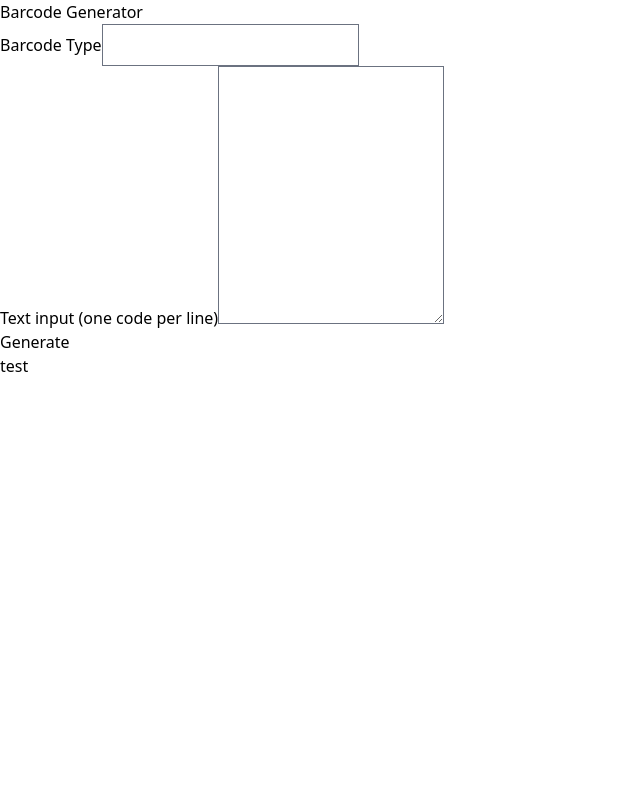
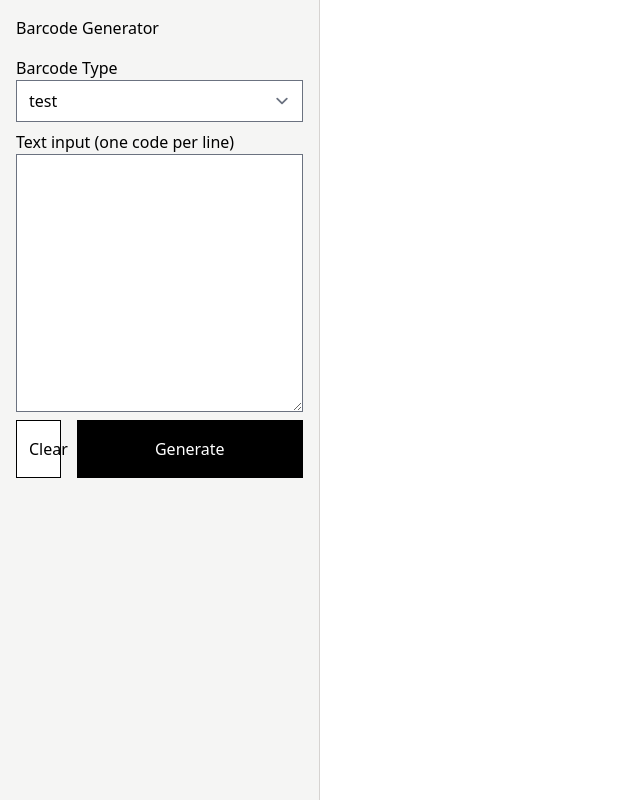
Before and after one commit to twilsonn/barcode-generator, a Gatsby site: page / in a window 1280 px wide. Shown: the whole page, without its empty margins (0-640 px from the left). Built offline with nearby package versions, Linux system fonts and the light colour scheme; Gatsby itself is replaced by a stand-in of ours.

Commit message:
update: added basic styles to sidebar

```diff
--- a/src/components/Sidebar/index.tsx
+++ b/src/components/Sidebar/index.tsx
@@ -2,26 +2,49 @@ import React from "react";
 
 const Sidebar: React.FC = () => {
   return (
-    <aside>
-      <header>Barcode Generator</header>
+    <aside className="fixed w-1/4 h-screen bg-stone-100 border-r border-stone-300 p-4">
+      <header className="prose pb-4 select-none">
+        <h1>Barcode Generator</h1>
+      </header>
       <form>
-        <div>
-          <label htmlFor="barcode-type">Barcode Type</label>
-          <input type="text" name="barcode-type" id="barcode-type" />
+        <div className="flex flex-col mb-2">
+          <label htmlFor="barcode-type" className="select-none">
+            Barcode Type
+          </label>
+          <select name="barcode-type" id="barcode-type" className="form-select">
+            <option value="test">test</option>
+            <option value="test">test</option>
+            <option value="test">test</option>
+          </select>
         </div>
 
-        <div>
-          <label htmlFor="barcode-input">Text input (one code per line)</label>
+        <div className="flex flex-col mb-2">
+          <label htmlFor="barcode-input" className="select-none">
+            Text input (one code per line)
+          </label>
           <textarea
             name="barcode-input"
             id="barcode-input"
+            className="form-textarea max-h-96"
             cols={20}
             rows={10}
           ></textarea>
         </div>
 
-        <div>
-          <button type="button">Generate</button>
+        <div className="grid grid-cols-5 gap-4 mb-2 select-none">
+          <button
+            type="button"
+            className="bg-white text-black px-3 py-4 text-center border border-black"
+          >
+            Clear
+          </button>
+
+          <button
+            type="button"
+            className="col-span-4 bg-black text-white px-3 py-4 text-center border border-black"
+          >
+            Generate
+          </button>
         </div>
       </form>
     </aside>
```
